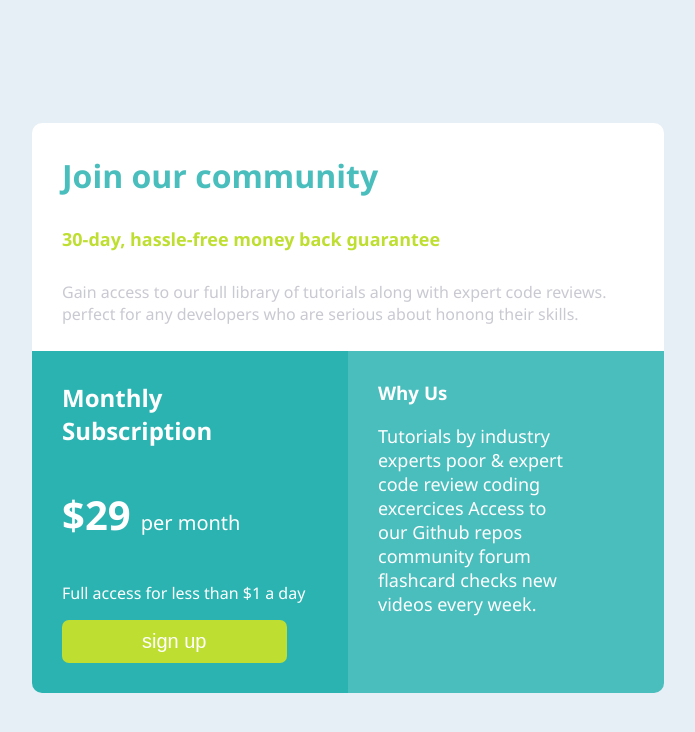
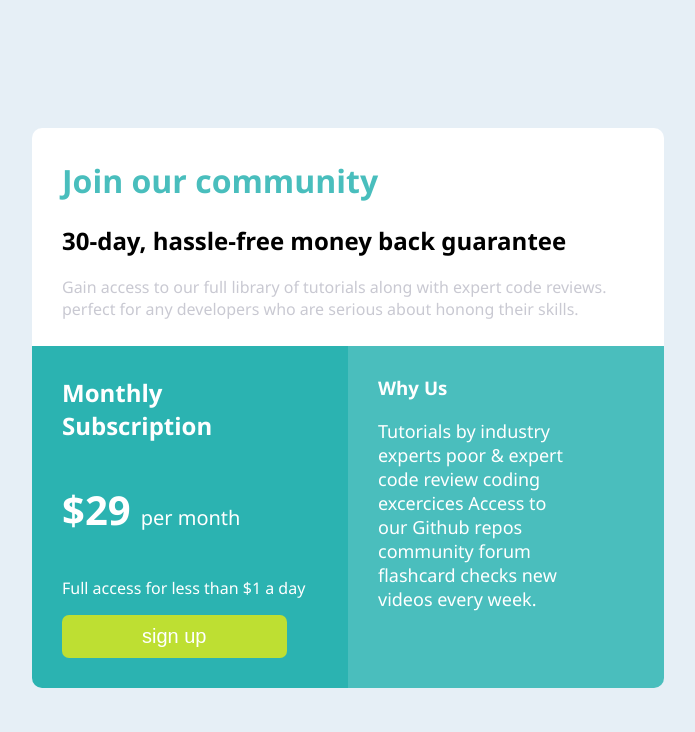
Before and after one commit to Gabidons/Cap-testing, a plain HTML site: page index.html in a window 1280 px wide. Shown: the whole page, without its empty margins (292-987 px from the left). Drawn offline with Linux system fonts and the light colour scheme.

Commit message:
Update index.html

```diff
--- a/index.html
+++ b/index.html
@@ -13,7 +13,7 @@
         <div class="parent-container">
             <div class="father-container">
                 <h1>Join our community</h1>
-                <h5>30-day, hassle-free money back guarantee</h5>
+                <h2>30-day, hassle-free money back guarantee</h2>
                  <p>Gain access to our full library of tutorials along with expert code reviews.
                     perfect for any developers who are serious about honong their skills.  </p>
             </div>
```
